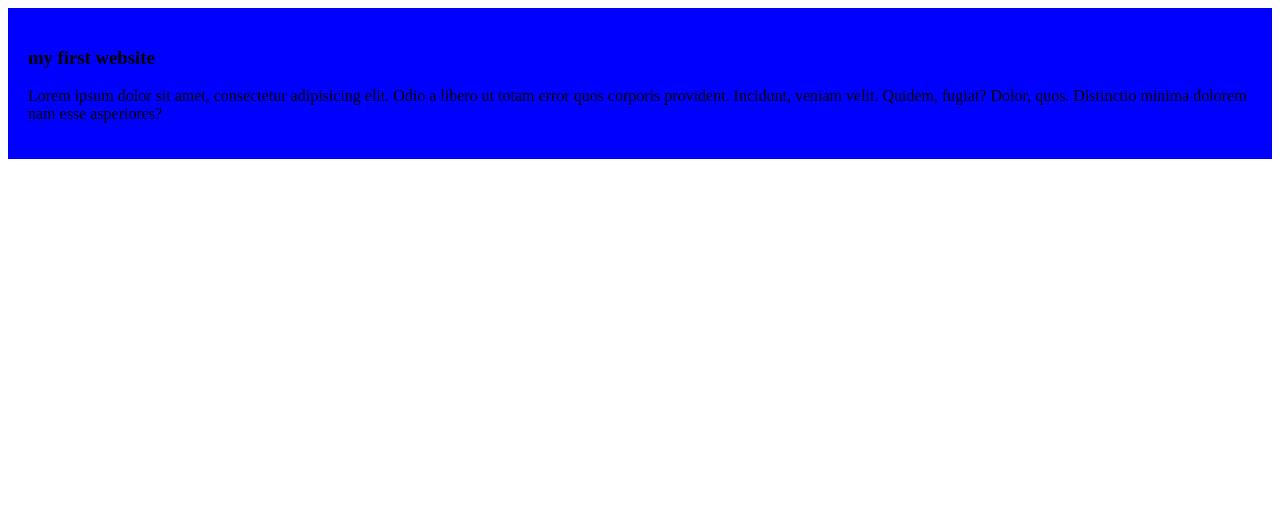
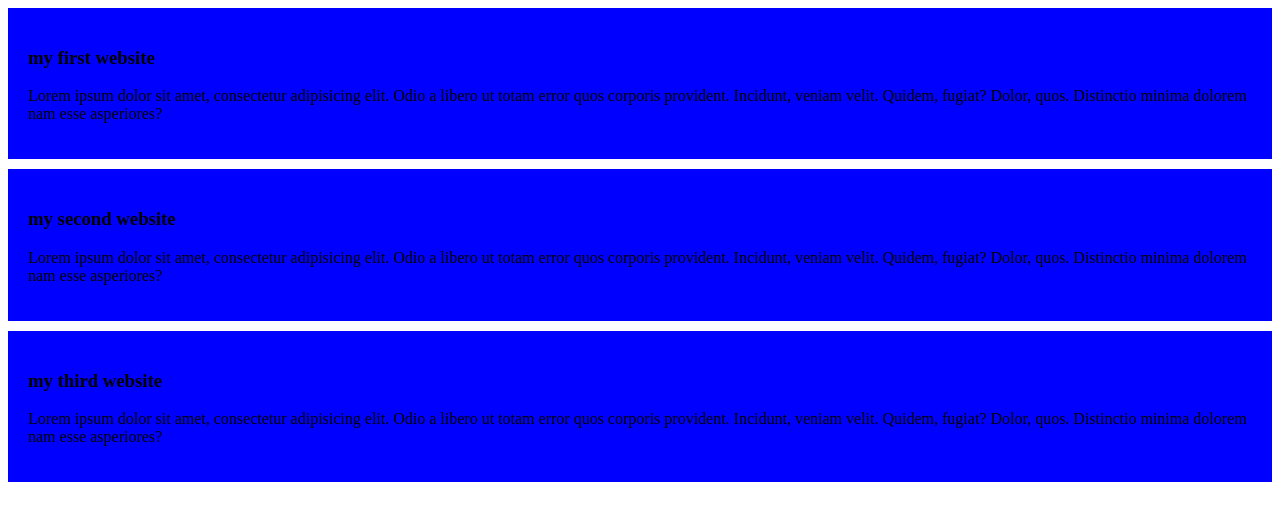
Before and after one commit to nusratjerinnn/first-git-repo, a plain HTML site: page index.html in a window 1280 px wide. Drawn offline with Linux system fonts and the light colour scheme.

Commit message:
added second blog and third blog

```diff
--- a/index.html
+++ b/index.html
@@ -15,6 +15,22 @@
          Dolor, quos. Distinctio minima dolorem nam esse asperiores?
     </p>
     </div>
+    <div>
+        <h3>my second website</h3>
+    <p>Lorem ipsum dolor sit amet, consectetur adipisicing elit.
+         Odio a libero ut totam error quos corporis provident.
+         Incidunt, veniam velit. Quidem, fugiat?
+         Dolor, quos. Distinctio minima dolorem nam esse asperiores?
+    </p>
+    </div>
+    <div>
+        <h3>my third website</h3>
+    <p>Lorem ipsum dolor sit amet, consectetur adipisicing elit.
+         Odio a libero ut totam error quos corporis provident.
+         Incidunt, veniam velit. Quidem, fugiat?
+         Dolor, quos. Distinctio minima dolorem nam esse asperiores?
+    </p>
+    </div>
 
 </body>
 </html>
--- a/styles/blog.css
+++ b/styles/blog.css
@@ -1,4 +1,5 @@
 div{
     background-color: blue;
     padding: 20px;
+    margin-bottom: 10px;
 }
```
